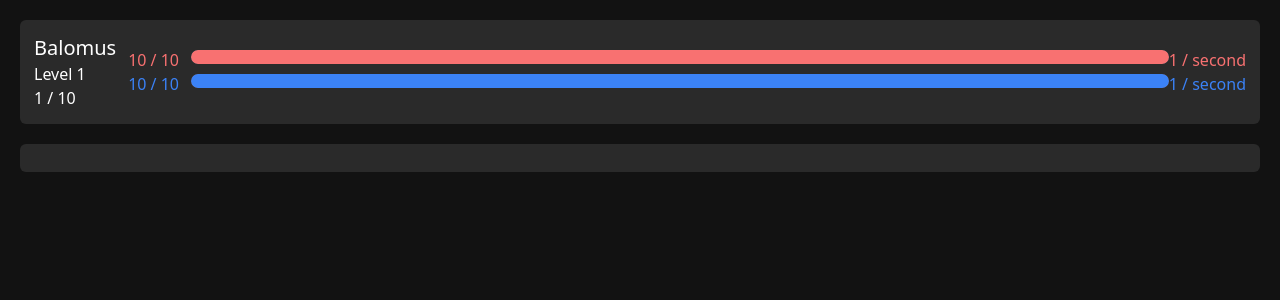
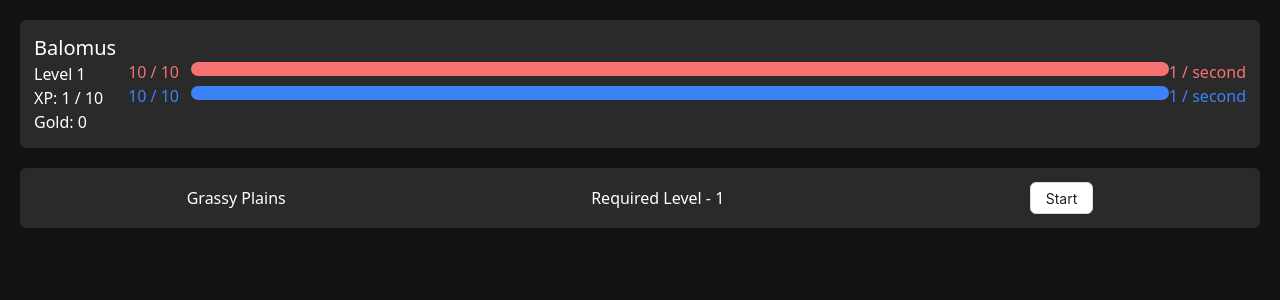
Before and after one commit to balomus/incremental-rpg, a React (Vite) app: page / in a window 1280 px wide. Shown: the top 300 px of the page. Built offline with nearby package versions, Linux system fonts and the light colour scheme.

Commit message:
Added additional logic for generating encounters

```diff
--- a/src/components/CombatArea.tsx
+++ b/src/components/CombatArea.tsx
@@ -1,12 +1,42 @@
+import { Button } from "antd";
+import { generateEncounter } from "../util/GenerateEncounter";
+
 interface CombatAreaProps {
   name: string;
   levelRequirement: number;
   minNumberOfEnemies: number;
   maxNumberOfEnemies: number;
+  elligibleEnemies: string[];
 }
 
-const CombatArea = () => {
-  return <></>;
+const getNumberOfEnemies = (min: number, max: number) => {
+  min = Math.ceil(min);
+  max = Math.floor(max);
+  return Math.floor(Math.random() * (max - min + 1) + min);
+};
+
+const CombatArea = ({ ...props }: CombatAreaProps) => {
+  return (
+    <div className="flex w-full justify-around items-center">
+      <div>{props.name}</div>
+      <div>Required Level - {props.levelRequirement}</div>
+      <div>
+        <Button
+          onClick={() =>
+            generateEncounter(
+              getNumberOfEnemies(
+                props.minNumberOfEnemies,
+                props.maxNumberOfEnemies
+              ),
+              ["Rat", "Slime", "Snake"]
+            )
+          }
+        >
+          Start
+        </Button>
+      </div>
+    </div>
+  );
 };
 
 export default CombatArea;
--- a/src/components/CombatAreas.tsx
+++ b/src/components/CombatAreas.tsx
@@ -2,8 +2,14 @@ import CombatArea from "./CombatArea";
 
 const CombatAreas = () => {
   return (
-    <div className="flex border-transparent border-2 rounded-md p-3 mb-5 bg-white/10">
-      <CombatArea />
+    <div className="border-transparent border-2 rounded-md p-3 mb-5 bg-white/10">
+      <CombatArea
+        name={"Grassy Plains"}
+        levelRequirement={1}
+        minNumberOfEnemies={2}
+        maxNumberOfEnemies={3}
+        elligibleEnemies={["Bat", "Rat", "Slime"]}
+      />
     </div>
   );
 };
--- a/src/components/Enemies/Rat.json
+++ b/src/components/Enemies/Rat.json
@@ -8,6 +8,6 @@
   "constitution": 1,
   "defense": 1,
   "magicDefense": 1,
-  "experienceYield": 2,
-  "goldYield": 2
+  "experienceYield": 1,
+  "goldYield": 1
 }
--- a/src/components/Enemies/Slime.json
+++ b/src/components/Enemies/Slime.json
@@ -8,6 +8,6 @@
   "constitution": 2,
   "defense": 1,
   "magicDefense": 1,
-  "experienceYield": 2,
+  "experienceYield": 1,
   "goldYield": 2
 }
--- a/src/components/Enemies/Snake.json
+++ b/src/components/Enemies/Snake.json
@@ -8,6 +8,6 @@
   "constitution": 1,
   "defense": 1,
   "magicDefense": 1,
-  "experienceYield": 2,
+  "experienceYield": 1,
   "goldYield": 2
 }
--- /dev/null
+++ b/src/components/Enemies/combinedEnemies.ts
@@ -0,0 +1,5 @@
+import Rat from "./Rat.json";
+import Slime from "./Slime.json";
+import Snake from "./Snake.json";
+
+export default [{ ...Rat }, { ...Slime }, { ...Snake }];
--- a/src/components/NameAndLevel.tsx
+++ b/src/components/NameAndLevel.tsx
@@ -3,6 +3,7 @@ interface NameAndLevelProps {
   level: number;
   experience: number;
   maxExperience: number;
+  gold: number;
 }
 
 const NameAndLevel = ({
@@ -10,14 +11,16 @@ const NameAndLevel = ({
   level,
   experience,
   maxExperience,
+  gold,
 }: NameAndLevelProps) => {
   return (
     <div className="pr-3">
       <div className="text-xl">{name}</div>
       <div>Level {level}</div>
       <div>
-        {experience} / {maxExperience}
+        XP: {experience} / {maxExperience}
       </div>
+      <div>Gold: {gold}</div>
     </div>
   );
 };
--- a/src/components/PlayerInfo.tsx
+++ b/src/components/PlayerInfo.tsx
@@ -11,6 +11,7 @@ const PlayerInfo = ({ ...player }: Info) => {
         level={player.level}
         experience={player.currentExperience}
         maxExperience={player.maxExperience}
+        gold={player.gold}
       />
       <Bars
         currentHealth={player.currentHealth}
--- a/src/mocks/PlayerInfo.json
+++ b/src/mocks/PlayerInfo.json
@@ -3,6 +3,7 @@
   "level": 1,
   "currentExperience": 1,
   "maxExperience": 10,
+  "gold": 0,
   "currentHealth": 9,
   "maxHealth": 10,
   "currentMana": 9,
--- a/src/pages/App.tsx
+++ b/src/pages/App.tsx
@@ -12,6 +12,7 @@ function App() {
   const [level, setLevel] = useState(player.level);
   const [experience, setExperience] = useState(player.currentExperience);
   const [maxExperience, setMaxExperience] = useState(player.maxExperience);
+  const [gold, setGold] = useState(player.gold);
   const [currentHealth, setCurrentHealth] = useState(player.currentHealth);
   const [maxHealth, setMaxHealth] = useState(player.maxHealth);
   const [currentMana, setCurrentMana] = useState(player.currentMana);
@@ -39,6 +40,7 @@ function App() {
         level={level}
         currentExperience={experience}
         maxExperience={maxExperience}
+        gold={gold}
         currentHealth={currentHealth}
         maxHealth={maxHealth}
         currentMana={currentMana}
--- a/src/types/Info.ts
+++ b/src/types/Info.ts
@@ -2,6 +2,7 @@ export default interface Info {
   name: string;
   level: number;
   currentExperience: number;
+  gold: number;
   maxExperience: number;
   currentHealth: number;
   maxHealth: number;
--- a/src/util/GenerateEncounter.ts
+++ b/src/util/GenerateEncounter.ts
@@ -1,7 +1,21 @@
-const generateEncounter = (
+import Enemy from "../types/Enemy";
+import combinedEnemies from "../components/Enemies/combinedEnemies";
+
+export const generateEncounter = (
   numberOfEnemies: number,
   elligibleEnemies: string[]
 ) => {
-  console.log("numOfEnemies ", numberOfEnemies);
-  console.log("elligibleEnemies ", elligibleEnemies);
+  let encounter = [];
+  for (let i = 0; i < numberOfEnemies; i++) {
+    encounter.push(findEnemy(pickRandomEnemyFromList(elligibleEnemies)));
+  }
+  console.log(encounter);
 };
+
+const findEnemy = (enemyName: string): Enemy => {
+  return combinedEnemies.find(({ name }) => name === enemyName) as Enemy;
+};
+
+const pickRandomEnemyFromList = (listOfEnemies: string[]): string => {
+  return listOfEnemies[Math.floor(Math.random() * listOfEnemies.length)];
+};
```
